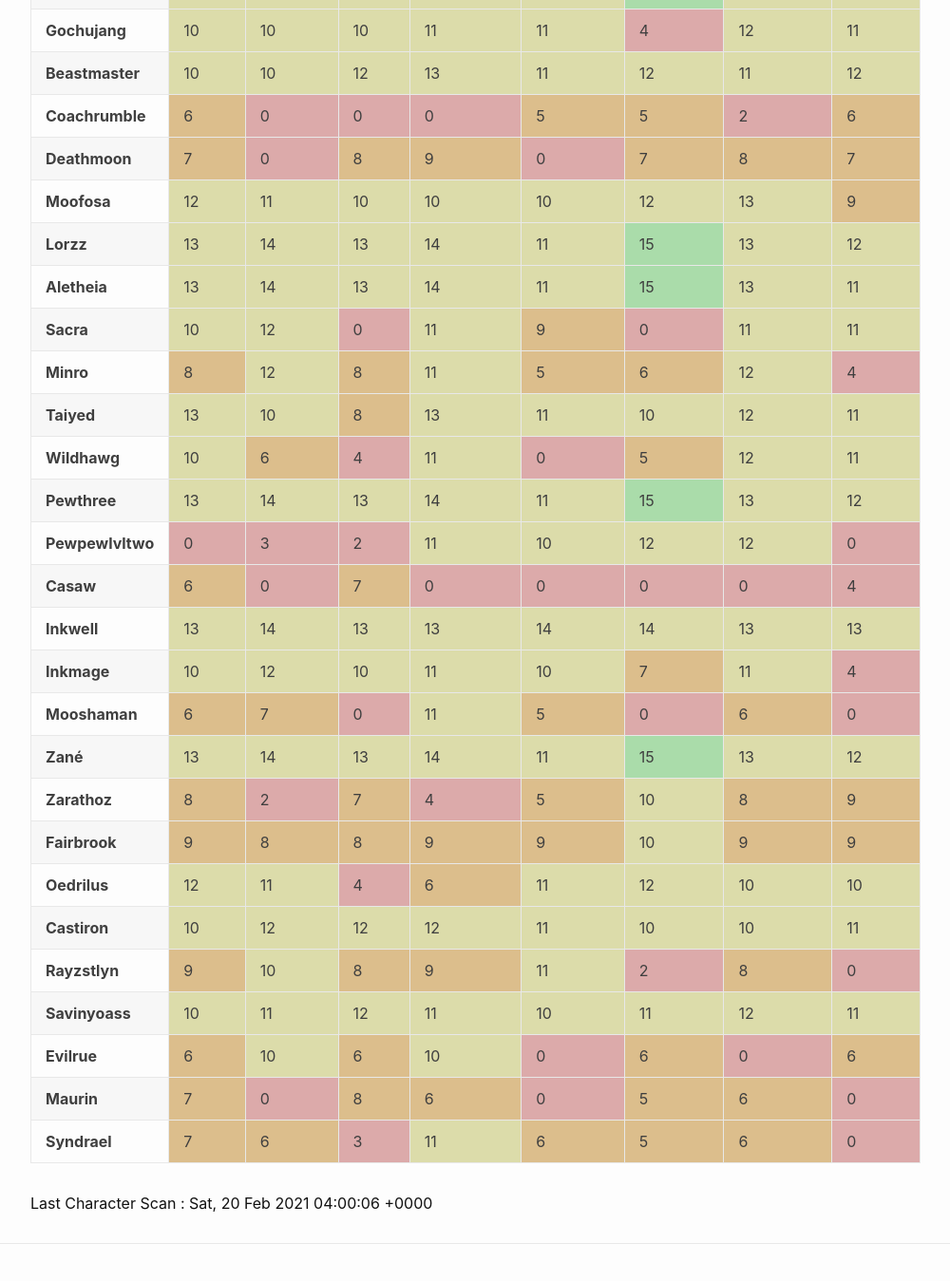
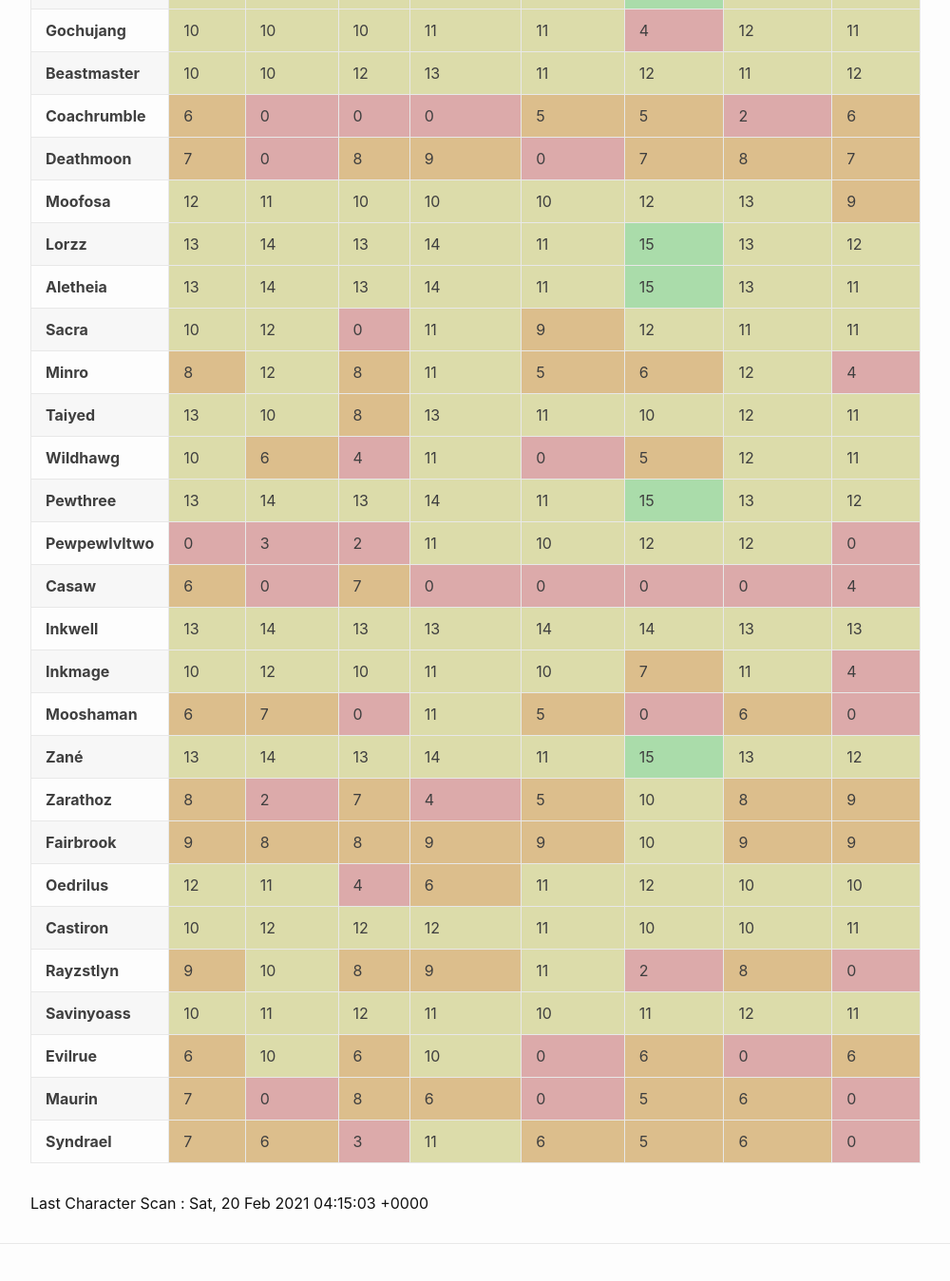
Before and after one commit to eldertribunal/keystonetracker, a Jekyll site: the page built from characters.md, in a window 1280 px wide and 1400 px high, scrolled down 341 px. Shown: the top 1349 px of the window at 95% size, without its empty margins (126-1126 px from the left). Built offline with Jekyll 4.4.1, drawn with Linux system fonts in a browser that asks for light colours.

Commit message:
auto scan Sat Feb 20 04:15:43 UTC 2021

```diff
--- a/_data/characters.json
+++ b/_data/characters.json
@@ -434,7 +434,7 @@
       },
       {
         "name": "Sanguine Depths",
-        "level": 0,
+        "level": 12,
         "id": 380
       },
       {
--- a/_data/scanned.json
+++ b/_data/scanned.json
@@ -1,3 +1,3 @@
 {
-  "timestamp": 1613793606
+  "timestamp": 1613794503
 }
--- a/_data/weekly.json
+++ b/_data/weekly.json
@@ -47,9 +47,9 @@
   {
     "name": "Beastmaster",
     "dungeons": [
+      13,
       12,
       12,
-      0,
       0,
       0,
       0,
```
